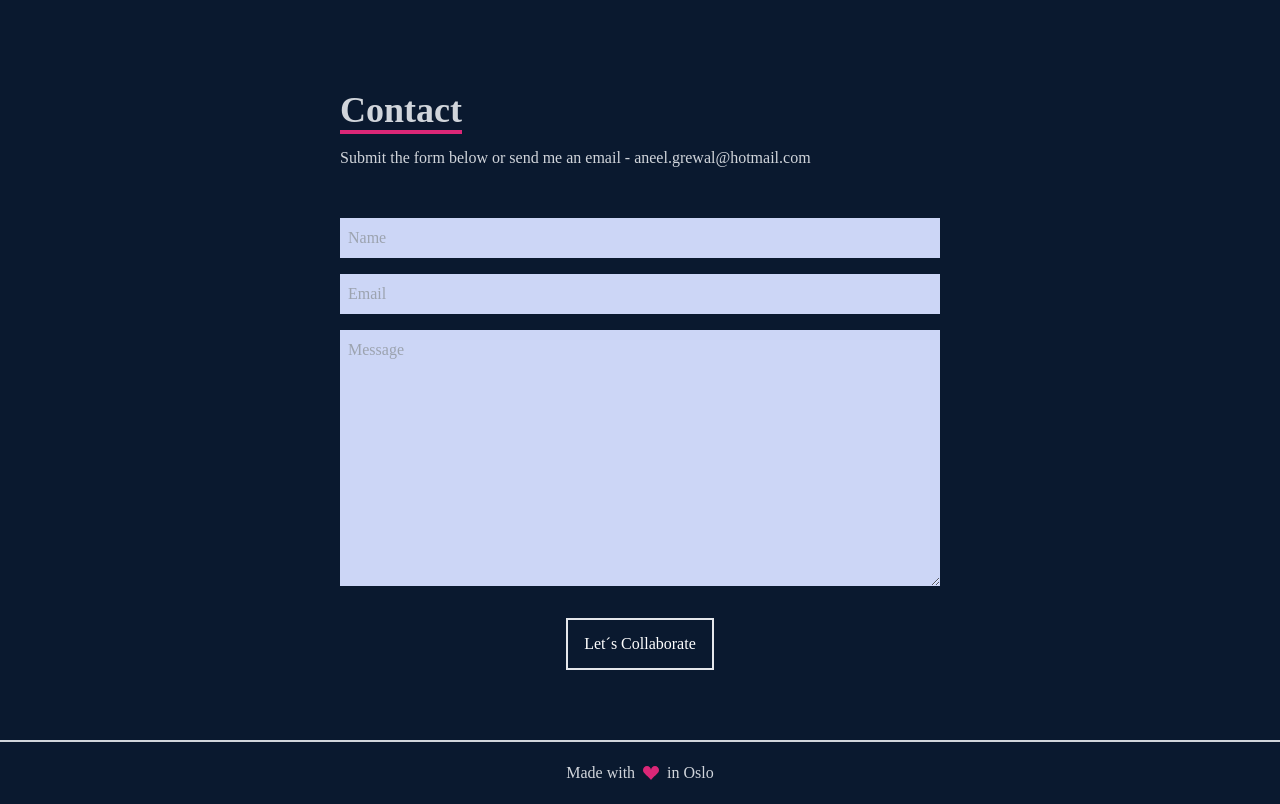
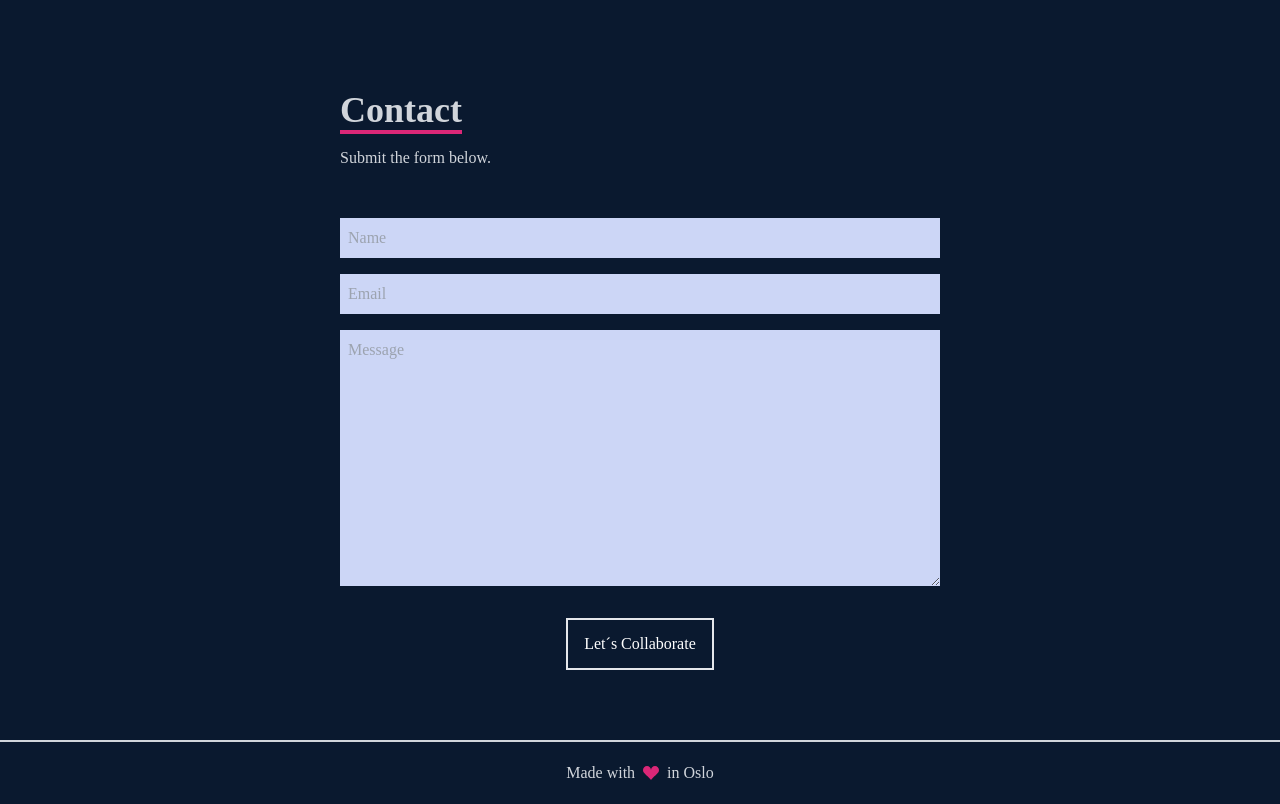
Before and after one commit to Grewal009/portfolio-react-app, a React (Create React App) app: page / in a window 1280 px wide. Shown: the part 3260-4064 px from the top of the page. Built offline with nearby package versions, Linux system fonts and the light colour scheme.

Commit message:
favicon added & contact component changed

```diff
--- a/public/index.html
+++ b/public/index.html
@@ -2,14 +2,14 @@
 <html lang="en">
   <head>
     <meta charset="utf-8" />
-    <link rel="icon" href="%PUBLIC_URL%/favicon.ico" />
+    <link rel="icon" href="%PUBLIC_URL%/ag.png" />
     <meta name="viewport" content="width=device-width, initial-scale=1" />
     <meta name="theme-color" content="#000000" />
     <meta
       name="description"
       content="Web site created using create-react-app"
     />
-    <link rel="apple-touch-icon" href="%PUBLIC_URL%/logo192.png" />
+    <link rel="apple-touch-icon" href="%PUBLIC_URL%/ag.png" />
     <!--
       manifest.json provides metadata used when your web app is installed on a
       user's mobile device or desktop. See https://developers.google.com/web/fundamentals/web-app-manifest/
@@ -24,7 +24,7 @@
       work correctly both with client-side routing and a non-root public URL.
       Learn how to configure a non-root public URL by running `npm run build`.
     -->
-    <title>React App</title>
+    <title>Aneel Grewal</title>
   </head>
   <body>
     <noscript>You need to enable JavaScript to run this app.</noscript>
--- a/src/components/Contact.js
+++ b/src/components/Contact.js
@@ -6,7 +6,7 @@ const Contact = () => {
             <form method="POST" action="https://getform.io/f/a239643e-8c01-45c3-8a3e-e182456abb0e"  className="flex flex-col max-w-[600px] w-full">
                 <div className="pb-8">
                     <p className="text-4xl font-bold inline border-b-4 border-pink-600 text-gray-300 ">Contact</p>
-                    <p className="text-gray-300 py-4">Submit the form below or send me an email - aneel.grewal@hotmail.com</p>
+                    <p className="text-gray-300 py-4">Submit the form below.</p>
                 </div>
                 <input className="bg-[#ccd6f6] p-2" type="text" placeholder="Name" name="name" required/>
                 <input className="bg-[#ccd6f6] my-4 p-2" type="email" placeholder="Email" name="email" required/>
```
Also changed, not shown: public/ag.jpg (added), public/ag.png (added).
